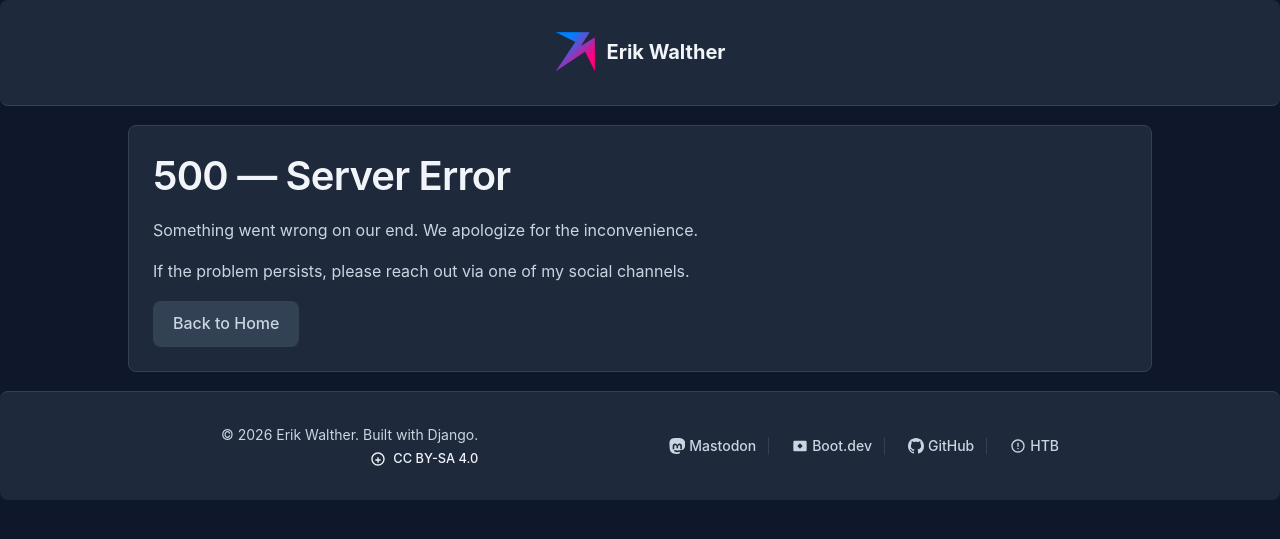
After one commit to C0DESENTINEL/portfolio, a Django app: template templates/500.html in a window 1280 px wide. The commit adds this page. Shown: the top 539 px of the page. Run offline with Django 5.2, Linux system fonts and the light colour scheme; the template is opened without the code that fills it, so the values that code supplies are empty.

Commit message:
Update: error pagina's toegepast

```diff
--- /dev/null
+++ b/templates/500.html
@@ -0,0 +1,16 @@
+{% extends 'base.html' %}
+
+{% block title %}Server Error — Erik Walther{% endblock %}
+{% block meta_description %}An unexpected error occurred on our server.{% endblock %}
+
+{% block content %}
+<article class="card">
+    <h1>500 — Server Error</h1>
+    <p>Something went wrong on our end. We apologize for the inconvenience.</p>
+    <p>If the problem persists, please reach out via one of my social channels.</p>
+
+    <div class="article-actions">
+        <a href="/" class="btn">Back to Home</a>
+    </div>
+</article>
+{% endblock %}
--- a/templates/base.html
+++ b/templates/base.html
@@ -17,10 +17,10 @@
         <link rel="canonical" href="https://{{ request.get_host }}{{ request.path }}" />
     {% endif %}
 
-    <link rel="icon" type="image/svg+xml" href="/static/favicon/favicon.svg">
-    <link rel="icon" type="image/png" sizes="32x32" href="/static/favicon/favicon-32x32.png">
-    <link rel="icon" type="image/png" sizes="16x16" href="/static/favicon/favicon-16x16.png">
-    <link rel="apple-touch-icon" sizes="180x180" href="/static/favicon/apple-touch-icon.png">
+    <link rel="icon" type="image/svg+xml" href="{% static 'favicon/favicon.svg' %}">
+    <link rel="icon" type="image/png" sizes="32x32" href="% static 'favicon/favicon-32x32.png' %">
+    <link rel="icon" type="image/png" sizes="16x16" href="% static 'favicon/favicon-16x16.png' %">
+    <link rel="apple-touch-icon" sizes="180x180" href="% static favicon/apple-touch-icon.png' %'">
 
     <meta property="og:type" content="website">
     <meta property="og:url" content="https://erikwalther.eu">
```
Also changed, not shown: templates/404.html (added, +15 -0 lines), portfolio/migrations/0001_initial.py.
